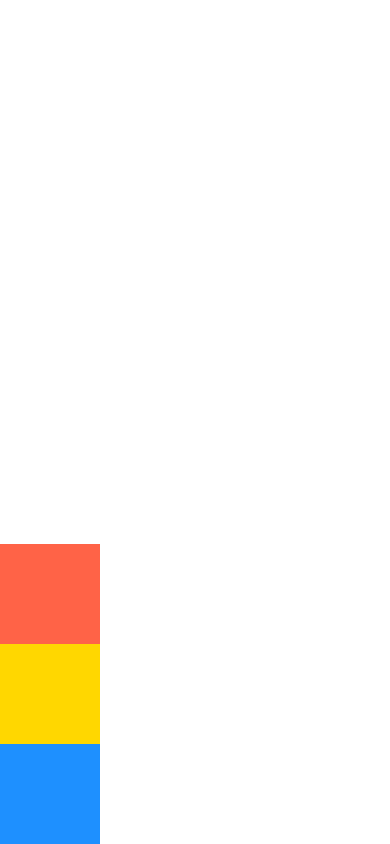
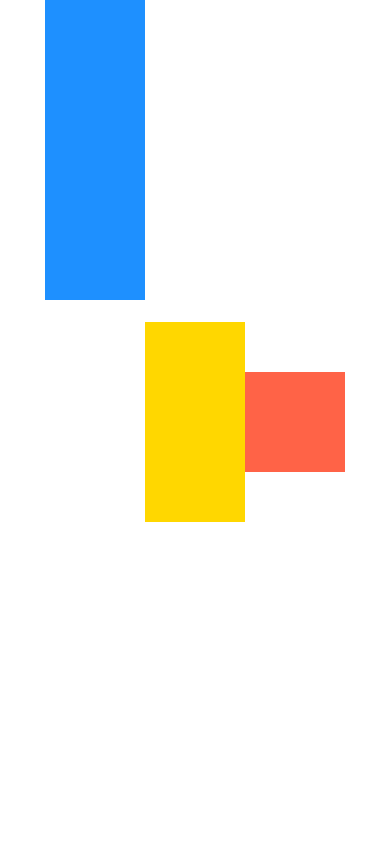
Before and after one commit to RandiakM/AwesomeProject, a React Native app: screen / in a window 390 px wide. Built offline with nearby package versions, Linux system fonts and the light colour scheme.

Commit message:
flexbox justify align

```diff
--- a/App.js
+++ b/App.js
@@ -7,21 +7,24 @@ export default function App() {
       style={{
         backgroundColor: "#fff",
         flex: 1,
-        flexDirection: "column-reverse",
+        flexDirection: "row",
+        justifyContent: "center", //main
+        alignItems: "center",
       }}
     >
       <View
         style={{
           backgroundColor: "dodgerblue",
           width: 100,
-          height: 100,
+          height: 300,
+          alignSelf: "flex-start",
         }}
       />
       <View
         style={{
           backgroundColor: "gold",
           width: 100,
-          height: 100,
+          height: 200,
         }}
       />
       <View
```
